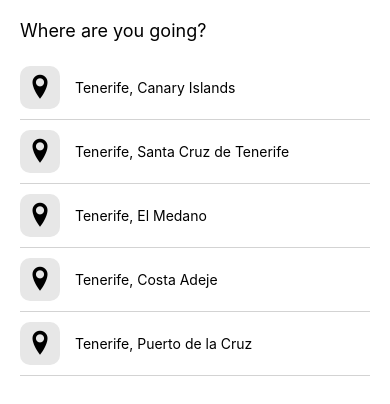
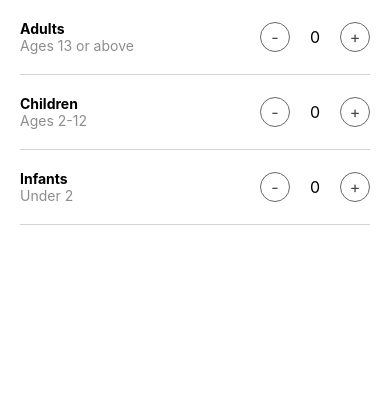
Before and after one commit to techbola/airbnb-app-reactnative, a React Native app: screen / in a window 390 px wide. Shown: the top 404 px of the page. Built offline with nearby package versions, Linux system fonts and the light colour scheme.

Commit message:
Guests component

```diff
--- a/App.js
+++ b/App.js
@@ -12,6 +12,7 @@
 import HomeScreen from './src/screens/Home';
 import SearchResultsScreen from './src/screens/SearchResults';
 import DestinationSearchScreen from './src/screens/DestinationSearch';
+import GuestsScreen from './src/screens/Guests';
 
 const App: () => React$Node = () => {
   return (
@@ -20,7 +21,8 @@
       <SafeAreaView>
         {/*<HomeScreen />*/}
         {/*<SearchResultsScreen />*/}
-        <DestinationSearchScreen />
+        {/*<DestinationSearchScreen />*/}
+        <GuestsScreen />
       </SafeAreaView>
     </>
   );
--- /dev/null
+++ b/src/screens/Guests/index.js
@@ -0,0 +1,95 @@
+import React, { useState } from 'react';
+import {View, Text, Pressable} from 'react-native';
+import styles from './styles';
+
+const GuestsScreen = (props) => {
+  const [adults, setAdults] = useState(0);
+  const [children, setChildren] = useState(0);
+  const [infants, setInfants] = useState(0);
+
+  return (
+    <View>
+
+      {/* Row 1: Adults*/}
+      <View style={styles.row}>
+        {/* Titles */}
+        <View>
+          <Text style={{fontWeight: 'bold'}}>Adults</Text>
+          <Text style={{color: '#8d8d8d'}}>Ages 13 or above</Text>
+        </View>
+        {/* Buttons with value */}
+        <View style={{flexDirection: 'row', alignItems: 'center'}}>
+          {/* - */}
+          <Pressable
+            onPress={() => setAdults(Math.max(0, adults - 1))}
+            style={styles.button}>
+            <Text style={{fontSize: 16, color: '#474747'}}>-</Text>
+          </Pressable>
+          {/* value */}
+          <Text style={{marginHorizontal: 20, fontSize: 16}}>{adults}</Text>
+          {/* + */}
+          <Pressable
+            onPress={() => setAdults(adults + 1)}
+            style={styles.button}>
+            <Text style={{fontSize: 16, color: '#474747'}}>+</Text>
+          </Pressable>
+        </View>
+      </View>
+
+      {/* Row 2: Children */}
+      <View style={styles.row}>
+        {/* Titles */}
+        <View>
+          <Text style={{fontWeight: 'bold'}}>Children</Text>
+          <Text style={{color: '#8d8d8d'}}>Ages 2-12</Text>
+        </View>
+        {/* Buttons with value */}
+        <View style={{flexDirection: 'row', alignItems: 'center'}}>
+          {/* - */}
+          <Pressable
+            onPress={() => setChildren(Math.max(0, children - 1))}
+            style={styles.button}>
+            <Text style={{fontSize: 16, color: '#474747'}}>-</Text>
+          </Pressable>
+          {/* value */}
+          <Text style={{marginHorizontal: 20, fontSize: 16}}>{children}</Text>
+          {/* + */}
+          <Pressable
+            onPress={() => setChildren(children + 1)}
+            style={styles.button}>
+            <Text style={{fontSize: 16, color: '#474747'}}>+</Text>
+          </Pressable>
+        </View>
+      </View>
+
+      {/* Row 1: Infants */}
+      <View style={styles.row}>
+        {/* Titles */}
+        <View>
+          <Text style={{fontWeight: 'bold'}}>Infants</Text>
+          <Text style={{color: '#8d8d8d'}}>Under 2</Text>
+        </View>
+        {/* Buttons with value */}
+        <View style={{flexDirection: 'row', alignItems: 'center'}}>
+          {/* - */}
+          <Pressable
+            onPress={() => setInfants(Math.max(0, infants - 1))}
+            style={styles.button}>
+            <Text style={{fontSize: 16, color: '#474747'}}>-</Text>
+          </Pressable>
+          {/* value */}
+          <Text style={{marginHorizontal: 20, fontSize: 16}}>{infants}</Text>
+          {/* + */}
+          <Pressable
+            onPress={() => setInfants(infants + 1)}
+            style={styles.button}>
+            <Text style={{fontSize: 16, color: '#474747'}}>+</Text>
+          </Pressable>
+        </View>
+      </View>
+
+    </View>
+  );
+};
+
+export default GuestsScreen;
--- /dev/null
+++ b/src/screens/Guests/styles.js
@@ -0,0 +1,23 @@
+import {StyleSheet} from 'react-native';
+
+const styles = StyleSheet.create({
+  row: {
+    flexDirection: 'row',
+    justifyContent: 'space-between',
+    paddingVertical: 20,
+    marginHorizontal: 20,
+    borderBottomWidth: 1,
+    borderColor: 'lightgrey'
+  },
+  button: {
+    borderWidth: 1,
+    width: 30,
+    height: 30,
+    borderRadius: 15,
+    borderColor: '#676767',
+    justifyContent: 'center',
+    alignItems: 'center',
+  }
+});
+
+export default styles;
```
